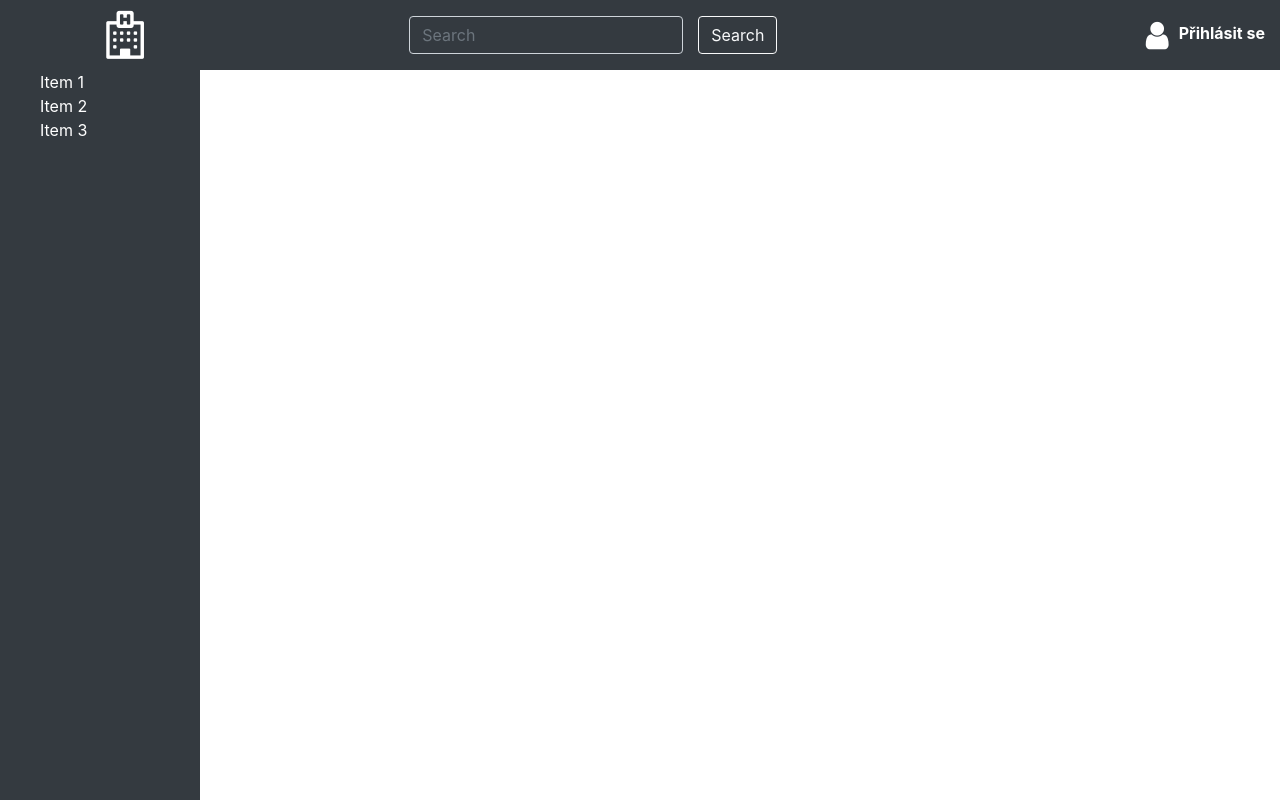
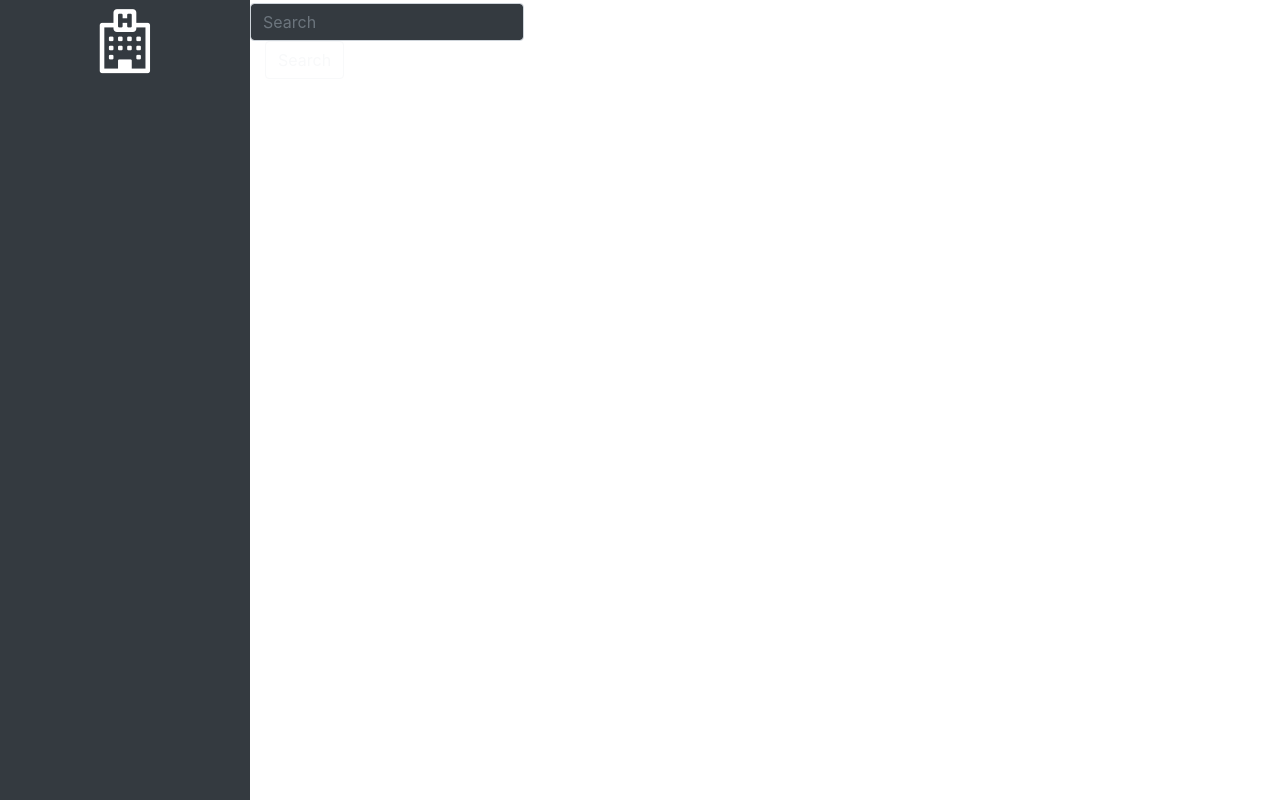
Before and after one commit to mimotej/IIS, a Python web app: template templates/index.html in a window 1280 px wide. Run offline with Jinja, Linux system fonts and the light colour scheme; the template is opened without the code that fills it, so the values that code supplies are empty.

Commit message:
change sidebar

```diff
--- a/static/css/style.css
+++ b/static/css/style.css
@@ -10,7 +10,7 @@ body{
     grid-template-rows: 70px 1fr 1fr;
     display: grid;
     grid-template-areas:
-                    "top top top"
+                    "side top top"
                     "side main main"
                     "side main main";
 }
@@ -19,11 +19,11 @@ body{
     color:white;
     background-color: #212931;
     height: 100%;
-    width: 200px;
+    width: 250px;
     z-index: 10;
 }
 #top_bar{
-    grid-area: top;
+    grid-area: side;
     display: grid;
     grid-template-columns: 250px 2fr 1fr;
     color:white;
--- a/templates/base.html
+++ b/templates/base.html
@@ -10,7 +10,7 @@
 </head>
 <body>
 <nav class="navbar-dark bg-dark" id="top_bar">
-    <div id="home_but"><i class="fa fa-hospital-o fa-3x" aria-hidden="true"></i></div>
+    <div id="home_but"><i class="fa fa-hospital-o fa-4x" aria-hidden="true"></i></div>
   <div id="search_bar">
   <form class="form-inline">
     <input class="form-control bg-dark" id="font-form"type="search" placeholder="Search" aria-label="Search">
@@ -21,9 +21,9 @@
 </nav>
 <nav id="side_nav" class="navbar-dark bg-dark">
     <ul>
-        <div>Item 1</div>
-        <div>Item 2</div>
-        <div>Item 3</div>
+        <div ></div>
+        <div ></div>
+        <div ></div>
     </ul>
 </nav>
 <div id="content">{% block content %}{% endblock %}</div>
--- a/templates/index.html
+++ b/templates/index.html
@@ -1,2 +1,2 @@
 {% extends "base.html" %}
-{% block content  %}{% endblock %}
+{% block content  %}Nějakej text{% endblock %}
```
